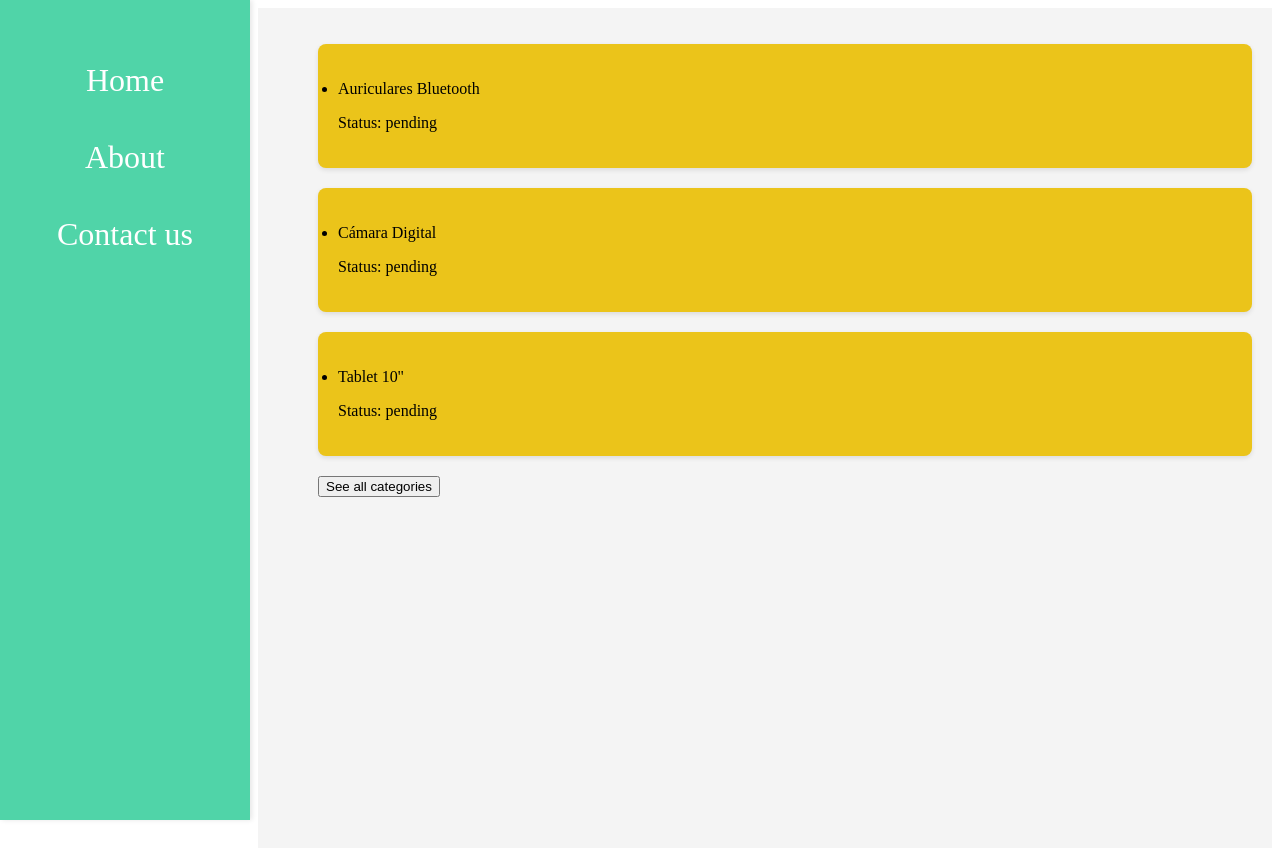
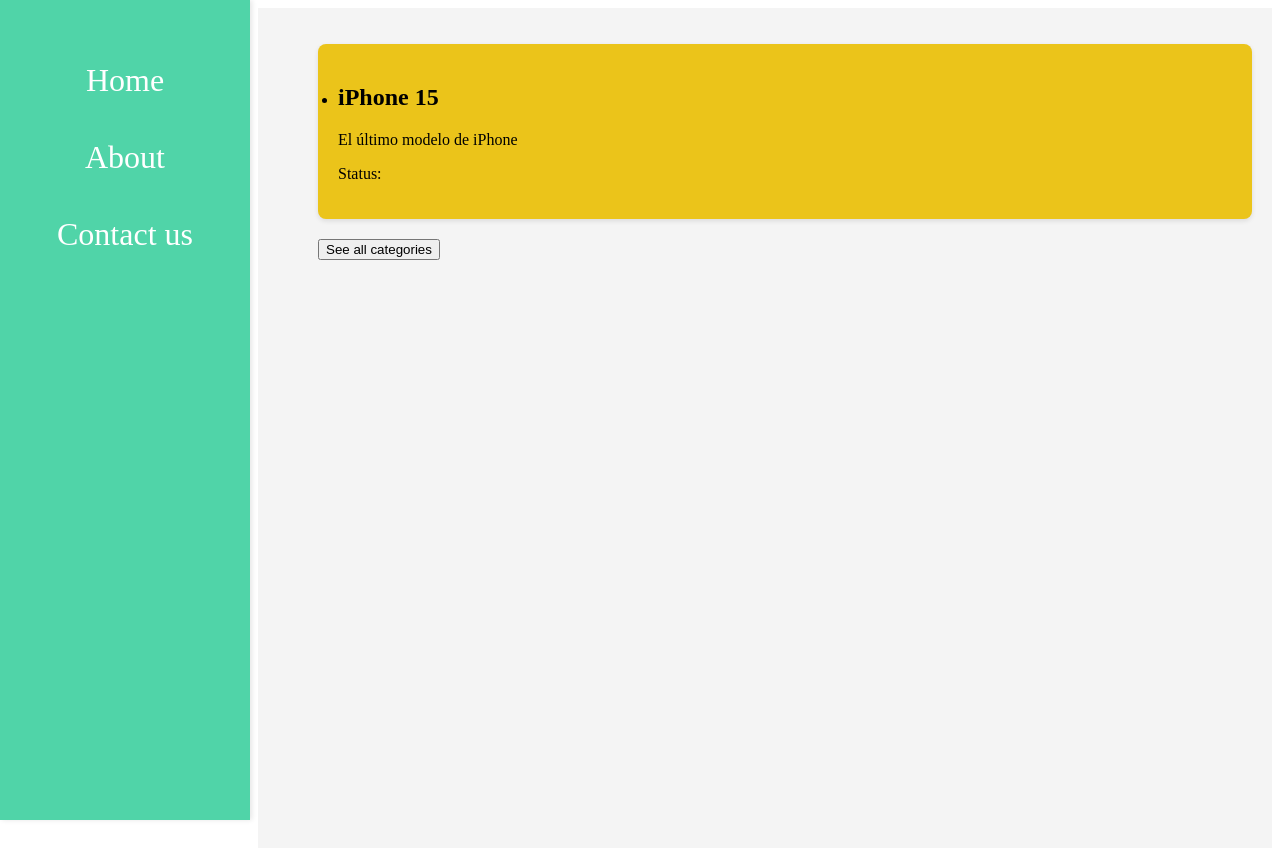
Before and after one commit to maineimissamu/wishlist, a React (Vite) app: page /wisheslist/1 in a window 1280 px wide. Built offline with nearby package versions, Linux system fonts and the light colour scheme; data requests are answered from the project's data file.

Commit message:
Implemented api.js functions

```diff
--- a/db.json
+++ b/db.json
@@ -5,7 +5,7 @@
       "title": "Mi primera wishlist",
       "items": [
         {
-          "id": 1,
+          "id": 11,
           "name": "iPhone 15",
           "description": "El último modelo de iPhone"
         }
@@ -16,7 +16,7 @@
       "title": "Regalos de cumpleaños",
       "items": [
         {
-          "id": 1,
+          "id": 21,
           "name": "Libro",
           "description": "El señor de los anillos"
         }
--- a/src/App.jsx
+++ b/src/App.jsx
@@ -5,7 +5,6 @@
 import { About } from "./Pages/About"
 import { Contact } from "./Pages/Contact"
 import { WishesList } from "./Components/WishesList"
-import { WishCard } from "./Components/WishCard"
 import { WishCardDetails } from "./Pages/WishCardDetails"
 
 function App() {
--- a/src/Components/WishCard.jsx
+++ b/src/Components/WishCard.jsx
@@ -12,7 +12,8 @@
             <div className="bloque">
             <li key={wish.id}>
                 <Link to={`/wisheslist/${id}/wish/${wish.id}`} className="bloque-link">
-                <p>{wish.name}</p>
+                <h2>{wish.name}</h2>
+                <p>{wish.description}</p>
                 <p>Status: {wish.status}</p>
                 </Link>
             </li>
--- a/src/Components/WishesCategories.jsx
+++ b/src/Components/WishesCategories.jsx
@@ -1,19 +1,16 @@
 import { Link } from "react-router-dom";
 
-export function WishesCategories ({wishLists}) {
+export function WishesCategories ({wishlists}) {
 
-
-    console.log(wishLists)
-
-
+    console.log(wishlists)
 
     return(
         <div>
-        {wishLists.map((categories)=>{
+        {wishlists.map((categories)=>{
             return(
                 <div key={categories.id} className="bloque">
                 <Link to={`/wisheslist/${categories.id}`} className="bloque-link">
-                    <h2>{categories.name}</h2>
+                    <h2>{categories.title}</h2>
                 </Link>
                 </div>
             )
--- a/src/Components/WishesList.jsx
+++ b/src/Components/WishesList.jsx
@@ -1,15 +1,31 @@
 import { useParams } from "react-router-dom"
-import wishesData from "../wisheslist.json"
 import { WishCard } from "./WishCard";
 import { useNavigate } from "react-router-dom";
+import { getWishlistById } from "../services/api";
+import { useState, useEffect } from "react";
 
 export function WishesList () {
 
     const {id} = useParams();
+
+    const [wishes, setWishes] = useState([]);
+
+    useEffect (() => {
+        const loadWishes = async() => {
+            try {
+                    const data = await getWishlistById(id);
+                    console.log(data)
+                    setWishes(data.items)
+                } catch (err){
+                    console.log(err)
+                }
+        }
+        loadWishes();
+
+    }, [])
+
+
     const navigate = useNavigate()
-
-    const wishLists = wishesData.find((item) => item.id == (id))
-    const allWishes = wishLists.articles
 
     const goTo = () => {
         navigate("/")
@@ -23,7 +39,7 @@
 
         return(
             <ul>
-                {allWishes.map((wish) => {
+                {wishes.map((wish) => {
                     return(
                         <WishCard wish={wish}/>
                     )
--- a/src/Pages/Home.jsx
+++ b/src/Pages/Home.jsx
@@ -1,18 +1,34 @@
 import { Link } from "react-router-dom";
-import { useState } from "react";
-import wishLists from "../wisheslist.json"
+import { useState, useEffect } from "react";
+
+import { getWishlists } from "../services/api";
 import { WishesCategories } from "../Components/WishesCategories";
+
+
 export function Home() {
 
+    const [wishlists, setWishlists] = useState([]);
 
+    useEffect(() => {
+        const loadWishlists = async () => {
 
+            try {
+                const data = await getWishlists();
+                console.log(data)
+                setWishlists(data)
+            } catch (err){
+                console.log(err)
+            }
+        }
+        loadWishlists();
+    }, []);
 
 
 
     return(
         <div >
 
-            <WishesCategories wishLists = {wishLists}/>
+            <WishesCategories wishlists = {wishlists}/>
 
             <button>Add Wishlist</button>
             <form>
--- a/src/Pages/WishCardDetails.jsx
+++ b/src/Pages/WishCardDetails.jsx
@@ -1,14 +1,30 @@
 import { Link, useNavigate, useParams } from "react-router-dom"
-import wishes from "../wisheslist.json"
-
+import { getWishlists } from "../services/api";
+import { useState, useEffect } from "react";
 export function WishCardDetails(){
 
     const navigate = useNavigate();
     const {id} = useParams();
 
-    const allArticles = wishes.flatMap(wish => wish.articles)
-    const wish = allArticles.find(item => item.id == id)
-    console.log(wish)
+    const [wish, setWish] = useState([]);
+
+    useEffect(() => {
+        const loadWish = async() => {
+            try {
+                    const data = await getWishlists();
+                    console.log(data)
+                    const allArticles = data.flatMap(deseo => deseo.items)
+                    const wishy = allArticles.find(item => item.id == id)
+                    setWish(wishy)
+                } catch (err){
+                    console.log(err)
+                }
+        }
+        loadWish();
+    },[])
+
+
+
 
 
 
@@ -16,11 +32,9 @@
 
     return(
         <div className="bloque">
-                <p>{wish.name}</p>
-                <p>Price: {wish.price} eur.</p>
-                <p>Priority: {wish.priority}</p>
-                <p>Status: {wish.status}</p>
-                <button onClick={()=>navigate(-1)}>Go back</button>
+            <h3>Product: {wish.name}</h3>
+            <p>Description: {wish.description}</p>
+            <button onClick={()=>navigate(-1)}>Go back</button>
         </div>
     )
 }
```
